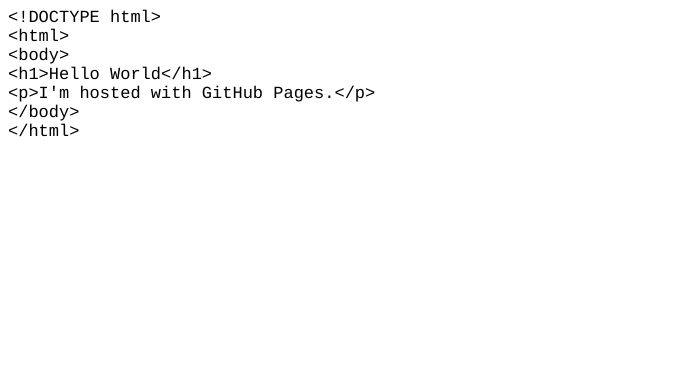
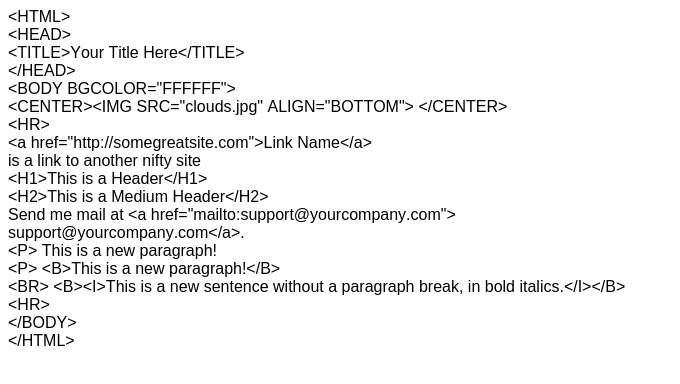
Before and after one commit to maxhannan/maxhannan.github.io, a plain HTML site: page index.html in a window 1280 px wide. Shown: the whole page, without its empty margins (0-680 px from the left). Drawn offline with Linux system fonts and the light colour scheme.

Commit message:
Update index.html

```diff
--- a/index.html
+++ b/index.html
@@ -7,17 +7,29 @@
   <meta name="Generator" content="Cocoa HTML Writer">
   <meta name="CocoaVersion" content="2022.2">
   <style type="text/css">
-    p.p1 {margin: 0.0px 0.0px 0.0px 0.0px; font: 17.0px Courier; color: #000000; -webkit-text-stroke: #eae96f; background-color: #000000; background-color: rgba(0, 0, 0, 0)}
+    p.p1 {margin: 0.0px 0.0px 0.0px 0.0px; font: 16.0px Arial; -webkit-text-stroke: #000000}
     span.s1 {font-kerning: none}
   </style>
 </head>
 <body>
-<p class="p1"><span class="s1">&lt;!DOCTYPE html&gt;</span></p>
-<p class="p1"><span class="s1">&lt;html&gt;</span></p>
-<p class="p1"><span class="s1">&lt;body&gt;</span></p>
-<p class="p1"><span class="s1">&lt;h1&gt;Hello World&lt;/h1&gt;</span></p>
-<p class="p1"><span class="s1">&lt;p&gt;I'm hosted with GitHub Pages.&lt;/p&gt;</span></p>
-<p class="p1"><span class="s1">&lt;/body&gt;</span></p>
-<p class="p1"><span class="s1">&lt;/html&gt;</span></p>
+<p class="p1"><span class="s1">&lt;HTML&gt;</span></p>
+<p class="p1"><span class="s1">&lt;HEAD&gt;</span></p>
+<p class="p1"><span class="s1">&lt;TITLE&gt;Your Title Here&lt;/TITLE&gt;</span></p>
+<p class="p1"><span class="s1">&lt;/HEAD&gt;</span></p>
+<p class="p1"><span class="s1">&lt;BODY BGCOLOR="FFFFFF"&gt;</span></p>
+<p class="p1"><span class="s1">&lt;CENTER&gt;&lt;IMG SRC="clouds.jpg" ALIGN="BOTTOM"&gt; &lt;/CENTER&gt;</span></p>
+<p class="p1"><span class="s1">&lt;HR&gt;</span></p>
+<p class="p1"><span class="s1">&lt;a href="http://somegreatsite.com"&gt;Link Name&lt;/a&gt;</span></p>
+<p class="p1"><span class="s1">is a link to another nifty site</span></p>
+<p class="p1"><span class="s1">&lt;H1&gt;This is a Header&lt;/H1&gt;</span></p>
+<p class="p1"><span class="s1">&lt;H2&gt;This is a Medium Header&lt;/H2&gt;</span></p>
+<p class="p1"><span class="s1">Send me mail at &lt;a href="mailto:support@yourcompany.com"&gt;</span></p>
+<p class="p1"><span class="s1">support@yourcompany.com&lt;/a&gt;.</span></p>
+<p class="p1"><span class="s1">&lt;P&gt; This is a new paragraph!</span></p>
+<p class="p1"><span class="s1">&lt;P&gt; &lt;B&gt;This is a new paragraph!&lt;/B&gt;</span></p>
+<p class="p1"><span class="s1">&lt;BR&gt; &lt;B&gt;&lt;I&gt;This is a new sentence without a paragraph break, in bold italics.&lt;/I&gt;&lt;/B&gt;</span></p>
+<p class="p1"><span class="s1">&lt;HR&gt;</span></p>
+<p class="p1"><span class="s1">&lt;/BODY&gt;</span></p>
+<p class="p1"><span class="s1">&lt;/HTML&gt;</span></p>
 </body>
 </html>
```
